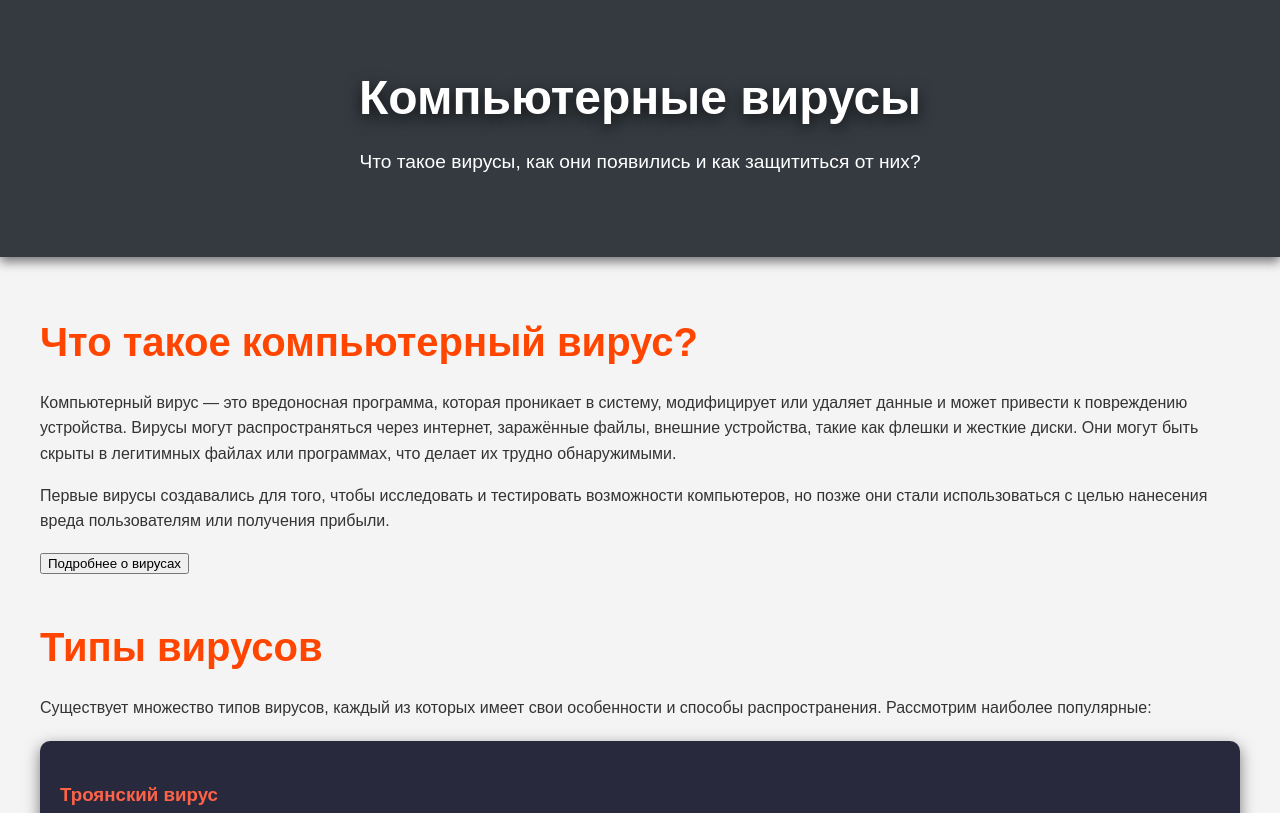
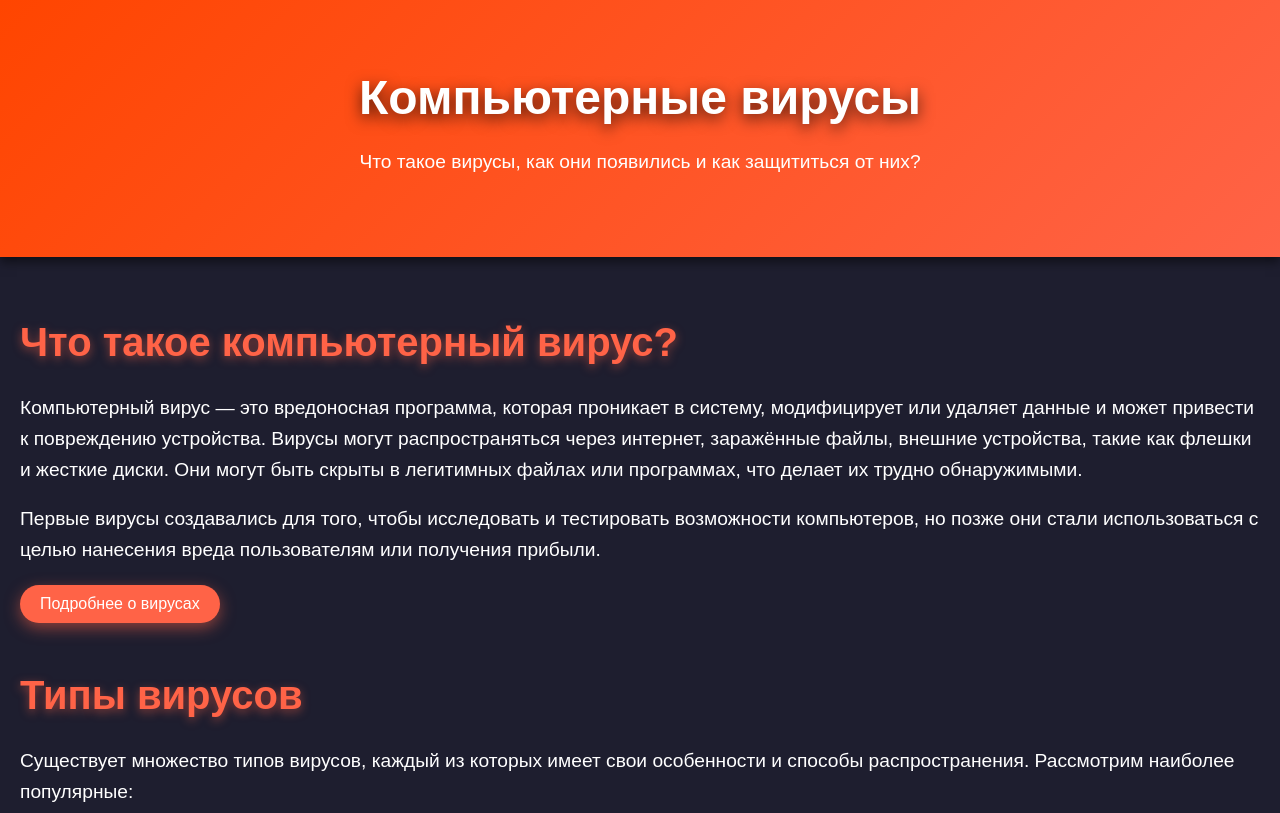
Before and after one commit to Enko3397/ybicadiscord, a plain HTML site: page index.html in a window 1280 px wide. Shown: the top 813 px of the page. Drawn offline with Linux system fonts and the light colour scheme.

Commit message:
Update styles.css

```diff
--- a/styles.css
+++ b/styles.css
@@ -3,13 +3,13 @@ body {
     margin: 0;
     font-family: 'Arial', sans-serif;
     line-height: 1.6;
-    background: #f4f4f4;
-    color: #333;
+    background: #1e1e2f;
+    color: white;
 }
 
 /* Хедер */
 header {
-    background: #343a40;
+    background: linear-gradient(135deg, #ff4500, #ff6347);
     color: white;
     padding: 60px 20px;
     text-align: center;
@@ -30,8 +30,6 @@ header p {
 /* Основной контент */
 main {
     padding: 20px;
-    max-width: 1200px;
-    margin: 0 auto;
 }
 
 /* Анимация для секций */
@@ -42,21 +40,52 @@ section {
     animation: fadeInUp 0.7s forwards;
 }
 
-/* Разделы */
 section h2 {
     font-size: 2.5em;
     margin-bottom: 10px;
-    color: #ff4500;
+    color: #ff6347;
+    text-shadow: 0 3px 10px rgba(255, 99, 71, 0.5);
 }
 
-/* Картки вирусов */
+section p {
+    font-size: 1.2em;
+}
+
+section ul {
+    list-style-type: none;
+    padding-left: 20px;
+}
+
+section ul li {
+    font-size: 1.2em;
+    margin-bottom: 10px;
+}
+
+.btn {
+    display: inline-block;
+    padding: 10px 20px;
+    background-color: #ff6347;
+    color: white;
+    border: none;
+    border-radius: 50px;
+    font-size: 1em;
+    cursor: pointer;
+    transition: all 0.3s ease;
+    box-shadow: 0 5px 15px rgba(255, 99, 71, 0.5);
+}
+
+.btn:hover {
+    background-color: #ff4500;
+    transform: scale(1.1);
+}
+
+/* Карточки типов вирусов */
 .card {
     background: #29293d;
     border-radius: 10px;
     padding: 20px;
     margin: 20px 0;
     box-shadow: 0 5px 15px rgba(0, 0, 0, 0.5);
-    cursor: pointer;
     transition: transform 0.3s ease, box-shadow 0.3s ease;
 }
 
@@ -68,17 +97,6 @@ section h2 {
 .card h3 {
     color: #ff6347;
     margin-bottom: 10px;
-}
-
-.more-info {
-    display: none;
-    margin-top: 10px;
-    font-size: 1.1em;
-    color: #ccc;
-}
-
-.card.active .more-info {
-    display: block;
 }
 
 /* Модальное окно */
```
